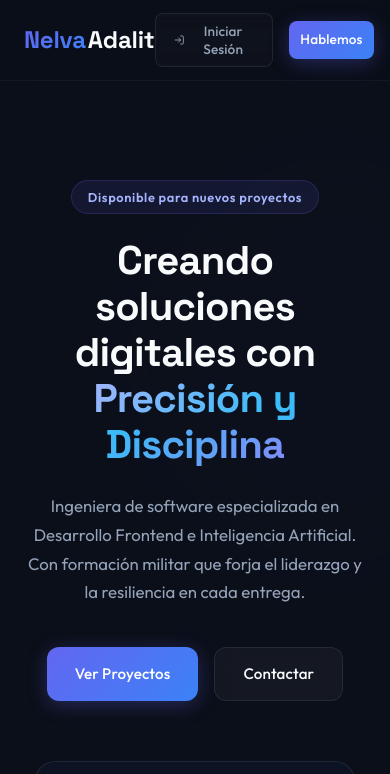
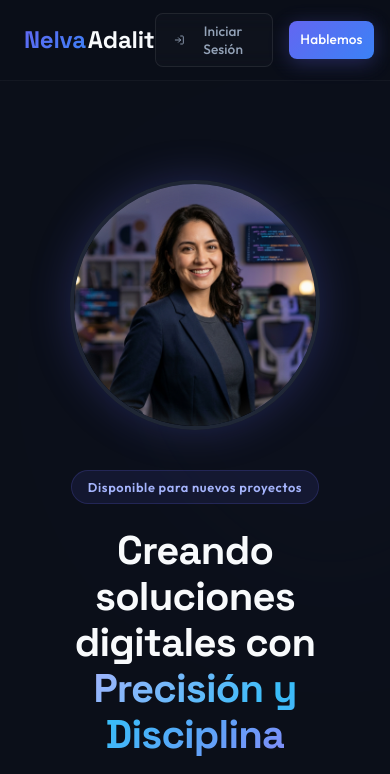
Before and after one commit to NelvaAdalit/nelva-adalit--portfolio, a website built with Vite: page index.html in a window 390 px wide. Shown: the top 774 px of the page. Built offline with nearby package versions, Linux system fonts and the light colour scheme; some packages are replaced by stand-ins of ours; no server answers; the database is empty.

Commit message:
feat: add portrait image to Hero section and update real contact info

```diff
--- a/index.html
+++ b/index.html
@@ -102,6 +102,11 @@
             </div>
           </div>
         </div>
+        <div class="hero-image scroll-reveal">
+          <div class="avatar-frame">
+            <img src="./src/images/portrait.png" alt="Nelva Adalit Mora Barrionuevo">
+          </div>
+        </div>
       </div>
     </section>
 
@@ -199,7 +204,7 @@
                 </div>
                 <div>
                   <span class="contact-label">Correo Electrónico</span>
-                  <a href="mailto:nelva.adalit@ejemplo.com" class="contact-value">nelva.adalit@ejemplo.com</a>
+                  <a href="mailto:nelvaadalitmorabarrionuevo@gmail.com" class="contact-value">nelvaadalitmorabarrionuevo@gmail.com</a>
                 </div>
               </li>
               <li>
@@ -208,7 +213,7 @@
                 </div>
                 <div>
                   <span class="contact-label">LinkedIn</span>
-                  <a href="https://linkedin.com" target="_blank" rel="noopener noreferrer" class="contact-value">linkedin.com/in/nelva-adalit</a>
+                  <a href="https://www.linkedin.com/in/nelva-adalit-mora-barrionuevo-215337331" target="_blank" rel="noopener noreferrer" class="contact-value">linkedin.com/in/nelva-adalit-mora-barrionuevo-215337331</a>
                 </div>
               </li>
               <li>
@@ -217,7 +222,7 @@
                 </div>
                 <div>
                   <span class="contact-label">Ubicación</span>
-                  <span class="contact-value">Santiago, Chile (Remoto a nivel global)</span>
+                  <span class="contact-value">Sucre, Chuquisaca, Bolivia (Disponible para trabajo remoto)</span>
                 </div>
               </li>
             </ul>
@@ -259,8 +264,8 @@
     <div class="container footer-container">
       <p class="copyright">&copy; 2026 Nelva Adalit. Todos los derechos reservados. Desarrollado con precisión y disciplina.</p>
       <div class="footer-socials">
-        <a href="https://github.com" target="_blank" rel="noopener noreferrer" aria-label="GitHub"><i data-lucide="github"></i></a>
-        <a href="https://linkedin.com" target="_blank" rel="noopener noreferrer" aria-label="LinkedIn"><i data-lucide="linkedin"></i></a>
+        <a href="https://github.com/NelvaAdalit" target="_blank" rel="noopener noreferrer" aria-label="GitHub"><i data-lucide="github"></i></a>
+        <a href="https://www.linkedin.com/in/nelva-adalit-mora-barrionuevo-215337331" target="_blank" rel="noopener noreferrer" aria-label="LinkedIn"><i data-lucide="linkedin"></i></a>
       </div>
     </div>
   </footer>
--- a/src/styles/main.css
+++ b/src/styles/main.css
@@ -397,12 +397,14 @@ button {
 .hero-container {
   display: flex;
   align-items: center;
-  justify-content: center;
-  text-align: center;
+  justify-content: space-between;
+  gap: 60px;
+  text-align: left;
 }
 
 .hero-content {
-  max-width: 800px;
+  flex: 1.2;
+  max-width: 100%;
 }
 
 .badge-accent {
@@ -443,7 +445,7 @@ button {
 .hero-actions {
   display: flex;
   gap: 16px;
-  justify-content: center;
+  justify-content: flex-start;
   margin-bottom: 60px;
 }
 
@@ -451,7 +453,7 @@ button {
   display: grid;
   grid-template-columns: repeat(3, 1fr);
   max-width: 550px;
-  margin: 0 auto;
+  margin: 0;
   padding: 24px;
   background: var(--glass-bg);
   border: 1px solid var(--glass-border);
@@ -484,6 +486,51 @@ button {
 .stat-label {
   font-size: 0.85rem;
   color: var(--text-secondary);
+}
+
+.hero-image {
+  flex: 0.8;
+  display: flex;
+  justify-content: center;
+  align-items: center;
+  position: relative;
+}
+
+.avatar-frame {
+  width: 320px;
+  height: 320px;
+  border-radius: var(--radius-full);
+  overflow: hidden;
+  border: 4px solid var(--glass-border);
+  box-shadow: 0 0 40px rgba(99, 102, 241, 0.25);
+  position: relative;
+  transition: transform var(--transition-normal);
+  background: var(--glass-bg);
+}
+
+.avatar-frame::before {
+  content: '';
+  position: absolute;
+  top: 0; left: 0; right: 0; bottom: 0;
+  border-radius: var(--radius-full);
+  box-shadow: inset 0 0 20px rgba(255, 255, 255, 0.15);
+  pointer-events: none;
+  z-index: 2;
+}
+
+.avatar-frame img {
+  width: 100%;
+  height: 100%;
+  object-fit: cover;
+  transition: transform var(--transition-normal);
+}
+
+.avatar-frame:hover {
+  transform: scale(1.03);
+}
+
+.avatar-frame:hover img {
+  transform: scale(1.05);
 }
 
 /* --- Projects Section --- */
@@ -1384,6 +1431,11 @@ button {
 }
 
 @media (max-width: 640px) {
+  .avatar-frame {
+    width: 250px;
+    height: 250px;
+  }
+
   .certs-grid .project-card {
     flex-direction: column;
   }
@@ -1800,6 +1852,20 @@ button {
 /* --- Responsive Media Queries --- */
 
 @media (max-width: 1024px) {
+  .hero-container {
+    flex-direction: column-reverse;
+    text-align: center;
+    gap: 40px;
+  }
+
+  .hero-actions {
+    justify-content: center;
+  }
+
+  .hero-stats {
+    margin: 0 auto;
+  }
+
   .hero-title {
     font-size: 3rem;
   }
```
Also changed, not shown: src/images/portrait.png (added).
